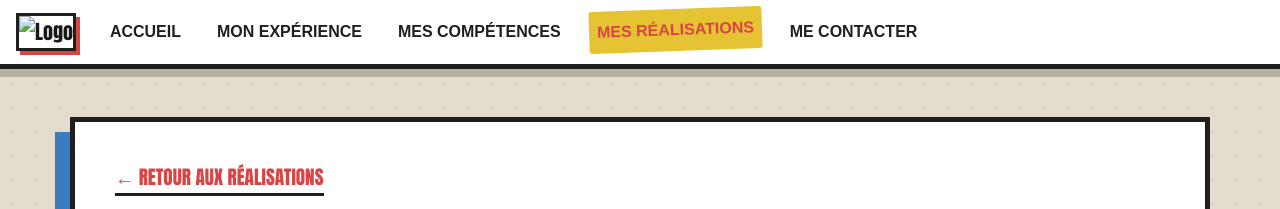
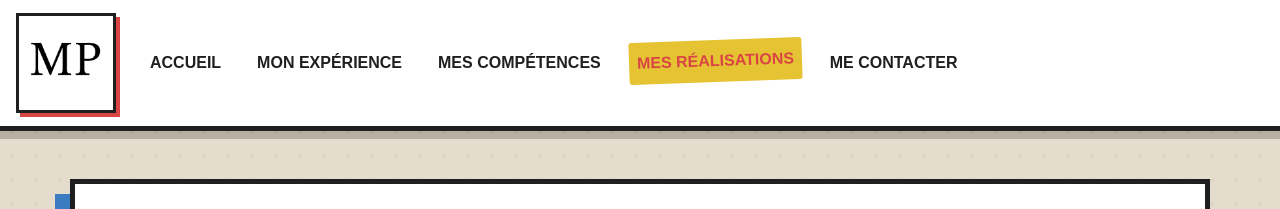
Before and after one commit to Fjykyuy/Fjykyuy.github.io, a plain HTML site: page Mole_and_Co.html in a window 1280 px wide. Shown: the top 209 px of the page. Drawn offline with nearby package versions, Linux system fonts and the light colour scheme.

Commit message:
Change logo image format from jpeg to png

```diff
--- a/Mole_and_Co.html
+++ b/Mole_and_Co.html
@@ -17,7 +17,7 @@
         <nav class="navbar navbar-expand-lg navbar-light bg-light">
             <a class="navbar-brand" href="index.html">
                 <div class="logo">
-                    <img src="Images/logo.jpeg" alt="Logo">
+                    <img src="Images/logo.png" alt="Logo">
                 </div>
             </a>
             <button class="navbar-toggler" type="button" data-toggle="collapse" data-target="#navbarNavAltMarkup"
```
